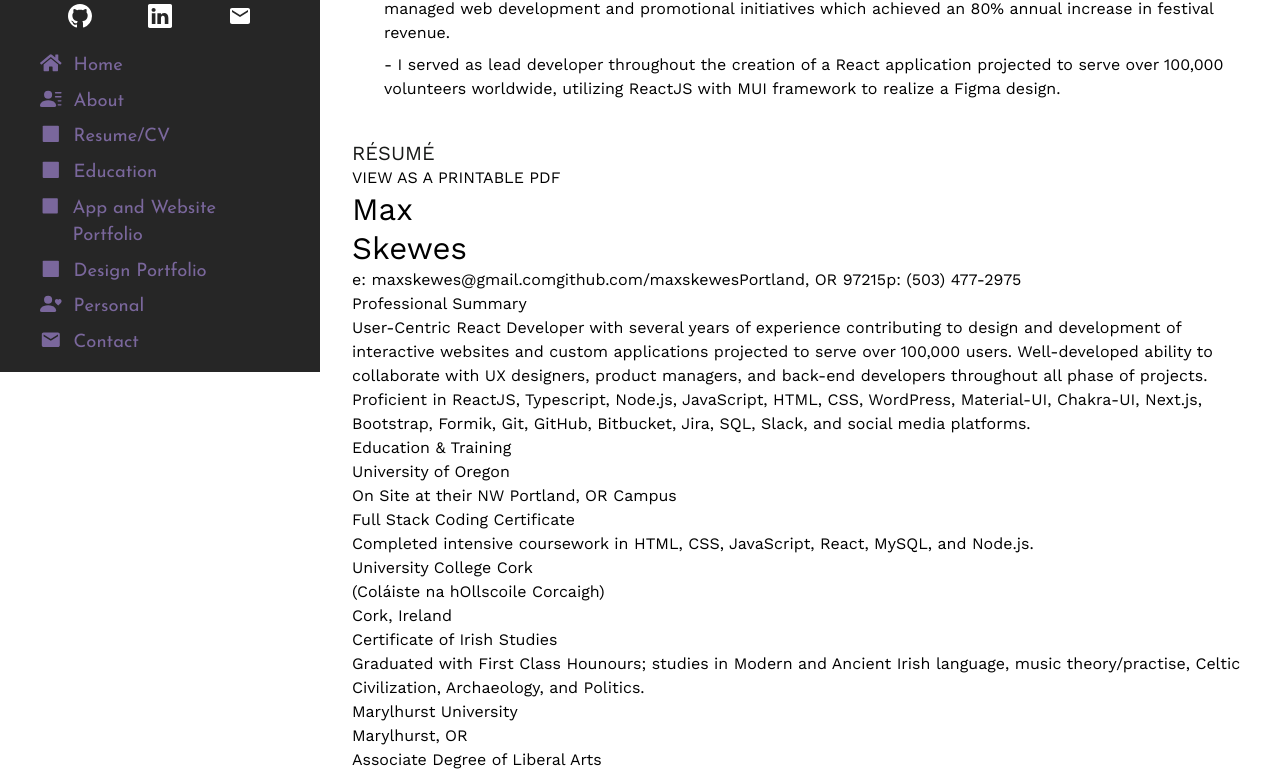
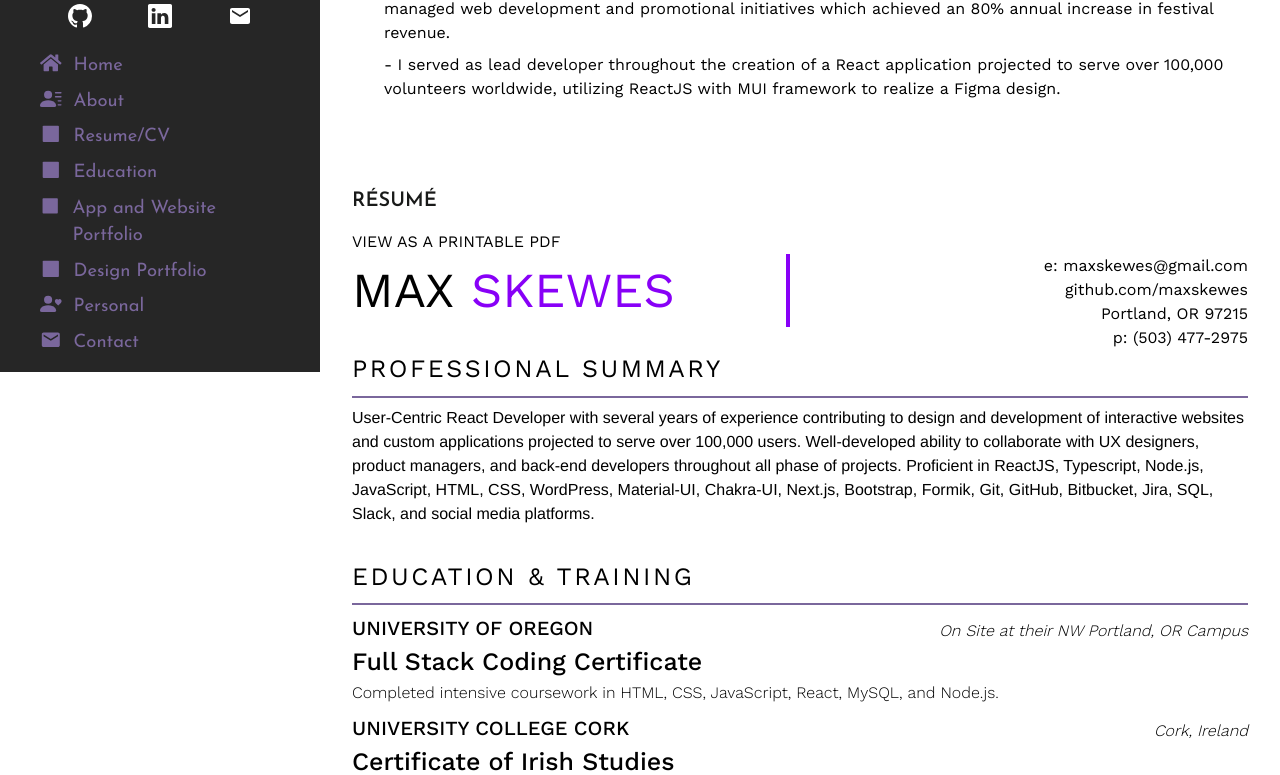
Before and after one commit to maxskewes/maxskewes.com, a Next.js app: page / in a window 1280 px wide. Shown: the part 428-1203 px from the top of the page. Built offline with nearby package versions, Linux system fonts and the light colour scheme.

Commit message:
add style to resume section

```diff
--- a/app/components/resume-cv.tsx
+++ b/app/components/resume-cv.tsx
@@ -1,21 +1,40 @@
+import React from 'react';
+import SectionHeader from './SectionHeader';
+
+type CVSectionTitleProps = {
+  title: string;
+};
+
+const CVSectionTitle = ({ title }: CVSectionTitleProps) => {
+  return (
+    <div className='border-b-2 border-grey mb-2'>
+      <p className='text-2xl uppercase tracking-widest mb-2'>{title}</p>
+    </div>
+  );
+};
+
 const Resume = () => {
   return (
     <section id='resume-cv'>
       <div>
         <div>
-          <h2>Résumé</h2>
+          <SectionHeader title={'Résumé'} />
           <a href='/docs/resume.pdf' target='_blank'>
             VIEW AS A PRINTABLE PDF
           </a>
         </div>
 
-        <div>
-          <div>
-            <div>
-              <h1>Max</h1>
-              <h1>Skewes</h1>
+        <div className='mb-4'>
+          <div className='flex justify-between items-start'>
+            <div className='flex items-center'>
+              <p className='text-5xl uppercase'>Max&nbsp;</p>
+              <p className='text-5xl text-violet uppercase'>Skewes</p>
             </div>
-            <div>
+            <div className='border-r-4 border-violet h-full'>
+              {' '}
+              <p className='text-5xl text-violet'>&nbsp;</p>
+            </div>
+            <div className='flex flex-col text-right pl-40'>
               <a>e: maxskewes@gmail.com</a>
               <a>github.com/maxskewes</a>
               <a>Portland, OR 97215</a>
@@ -23,9 +42,9 @@ const Resume = () => {
             </div>
           </div>
 
-          <div>
-            <h5>Professional Summary</h5>
-            <p>
+          <div className='mb-8'>
+            <CVSectionTitle title={'Professional Summary'} />
+            <p className='font-serif'>
               User-Centric React Developer with several years of experience contributing to design
               and development of interactive websites and custom applications projected to serve
               over 100,000 users. Well-developed ability to collaborate with UX designers, product
@@ -37,33 +56,34 @@ const Resume = () => {
           </div>
 
           <div>
-            <h5>Education & Training</h5>
+            <CVSectionTitle title={'Education & Training'} />
 
-            <div>
-              <div>
-                <h5>University of Oregon</h5>
-                <p>On Site at their NW Portland, OR Campus</p>
+            <div className='mb-2'>
+              <div className='flex justify-between items-end'>
+                <p className='uppercase font-medium text-xl'>University of Oregon</p>
+                <i className='font-light'>On Site at their NW Portland, OR Campus</i>
               </div>
-              <h6>Full Stack Coding Certificate</h6>
-              <p>
+              <p className='font-medium text-2xl'>Full Stack Coding Certificate</p>
+              <p className='font-light '>
                 Completed intensive coursework in HTML, CSS, JavaScript, React, MySQL, and Node.js.
               </p>
             </div>
 
-            <div>
-              <div>
-                <div>
-                  <h5>University College Cork</h5>
-                  <h5>&#40;Coláiste na hOllscoile Corcaigh&#41;</h5>
-                </div>
-                <p>Cork, Ireland</p>
+            <div className='mb-2'>
+              <div className='flex justify-between items-end'>
+
+                <p className='uppercase font-medium text-xl'>University College Cork</p>
+                <i className='font-light'>Cork, Ireland</i>
+
               </div>
-              <h6>Certificate of Irish Studies</h6>
-              <p>
-                Graduated with First Class Hounours; studies in Modern and Ancient Irish language,
+              <p className='font-medium text-2xl'>Certificate of Irish Studies</p>
+              <p className='font-light '>
+              First Class Hounours in Modern and Ancient Irish language,
                 music theory/practise, Celtic Civilization, Archaeology, and Politics.
               </p>
             </div>
+
+
 
             <div>
               <div>
@@ -124,7 +144,7 @@ const Resume = () => {
                 <div>
                   <div>
                     <h5>Hack for LA</h5>
-                    <h5>&absp;-&absp;Civic Tech Index</h5>
+                    <h5>&nbsp;-&nbsp;Civic Tech Index</h5>
                   </div>
 
                   <p>
@@ -134,7 +154,7 @@ const Resume = () => {
                 <div>
                   <div>
                     <h5>Lead Front End Developer</h5>
-                    <h5>&absp;-&absp;Pro Bono</h5>
+                    <h5>&nbsp;-&nbsp;Pro Bono</h5>
                   </div>
 
                   <p>
--- a/tailwind.config.js
+++ b/tailwind.config.js
@@ -19,7 +19,7 @@ module.exports = {
 		},
 		fontFamily: {
 			sans: [ "Merriweather", "sans-serif"],
-			serif: ["Merriweather", "serif"],
+			serif: ["Helvetica", "serif"],
 			display: ["Oswald"],
 		},
 		fontSize: {
```
